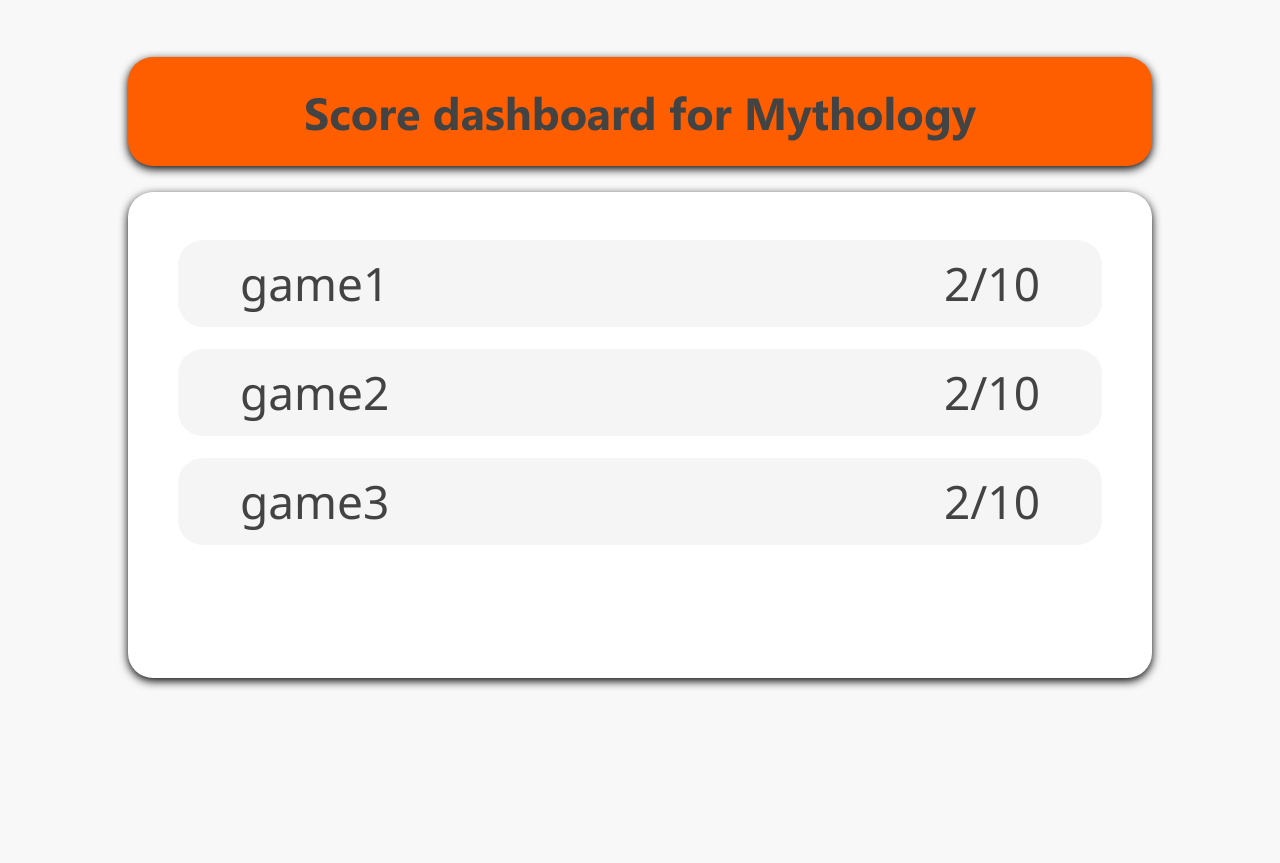
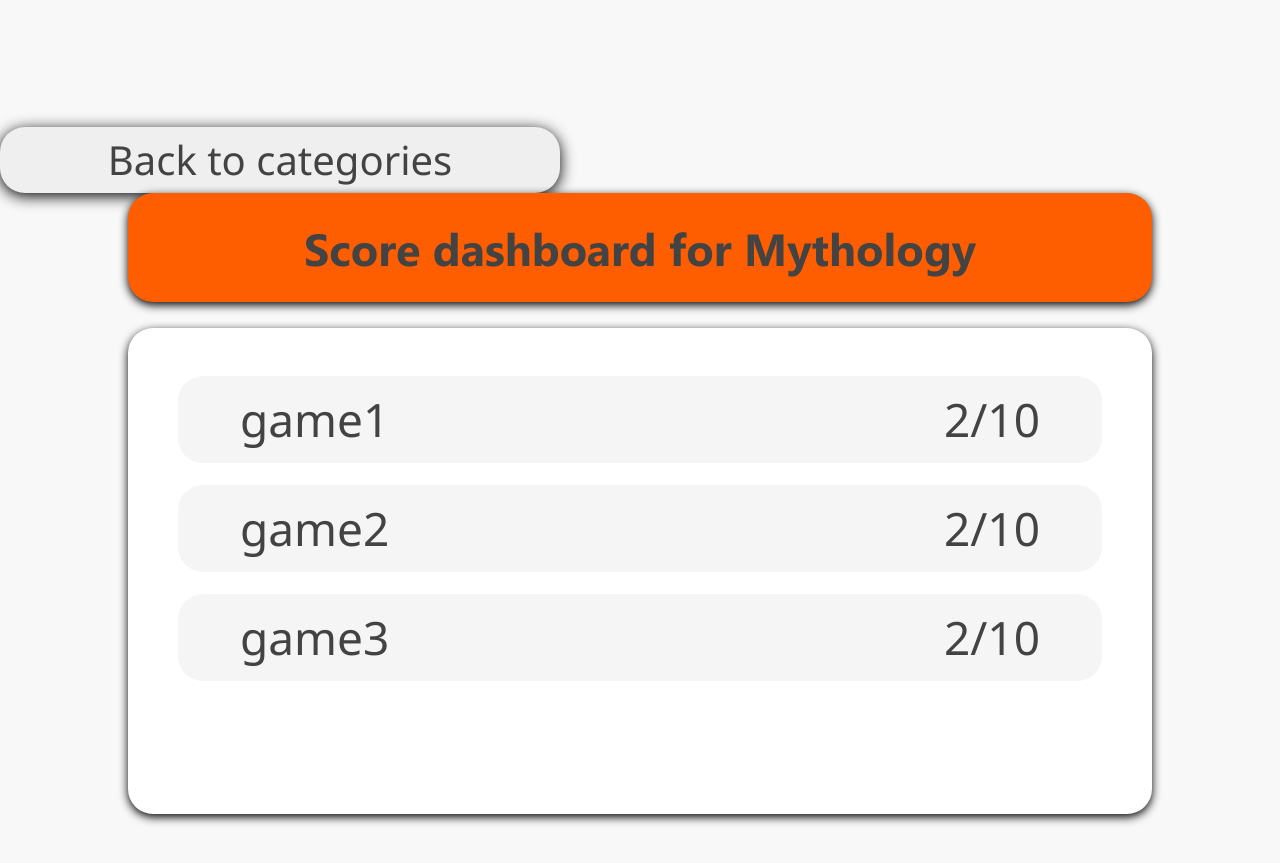
Before and after one commit to michakow/CodersCamp2021-Project1-Quiz, a website built with Parcel: page src/index.html in a window 1280 px wide. Shown: the part 5260-6123 px from the top of the page. Built offline with nearby package versions, Linux system fonts and the light colour scheme; no server answers.

Commit message:
add button in HTML

```diff
--- a/src/index.html
+++ b/src/index.html
@@ -202,6 +202,9 @@
     </section>
 
     <section class="score-dashboard">
+    <button class="button finish__button--back">
+        Back to categories
+      </button>
       <div class="container score-dashboard__container">
         <div class="score-dashboard__group">
           <h3 class="score-dashboard__title">Score dashboard for Mythology</h3>
```
